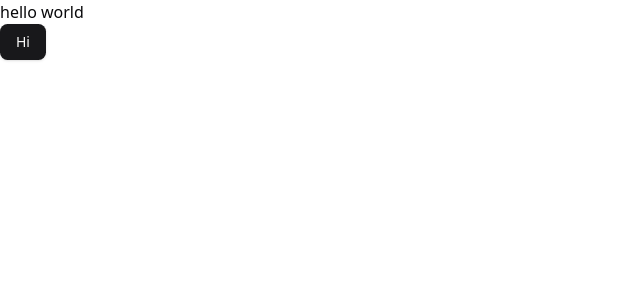
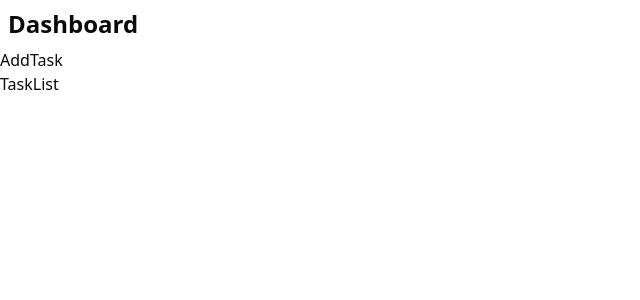
Before and after one commit to TsitoUw/task-management-dashboard, a React (Vite) app: page / in a window 1280 px wide. Shown: the top 300 px of the page, without its empty margins (0-640 px from the left). Built offline with nearby package versions, Linux system fonts and the light colour scheme.

Commit message:
[add] basic layout

```diff
--- a/src/App.tsx
+++ b/src/App.tsx
@@ -1,12 +1,15 @@
-import { Button } from "./components/ui/button";
+import AddTask from "./components/AddTask";
+import Navbar from "./components/Navbar";
+import TaskList from "./components/TaskList";
 
 function App() {
     return (
         <>
-            <div>
-              <h1>hello world</h1>
-              <Button>Hi</Button>
-            </div>
+            <Navbar />
+            <main className="container mx-auto">
+                <AddTask />
+                <TaskList />
+            </main>
         </>
     );
 }
--- /dev/null
+++ b/src/components/AddTask.tsx
@@ -0,0 +1,5 @@
+function AddTask() {
+    return <div>AddTask</div>;
+}
+
+export default AddTask;
--- /dev/null
+++ b/src/components/Navbar.tsx
@@ -0,0 +1,13 @@
+function Navbar() {
+    return (
+        <nav className="container mx-auto p-2 bg-background sticky top-0">
+            <ul>
+                <li>
+                    <p className="font-bold text-2xl">Dashboard</p>
+                </li>
+            </ul>
+        </nav>
+    );
+}
+
+export default Navbar;
--- /dev/null
+++ b/src/components/TaskList.tsx
@@ -0,0 +1,5 @@
+function TaskList() {
+    return <div>TaskList</div>;
+}
+
+export default TaskList;
```
